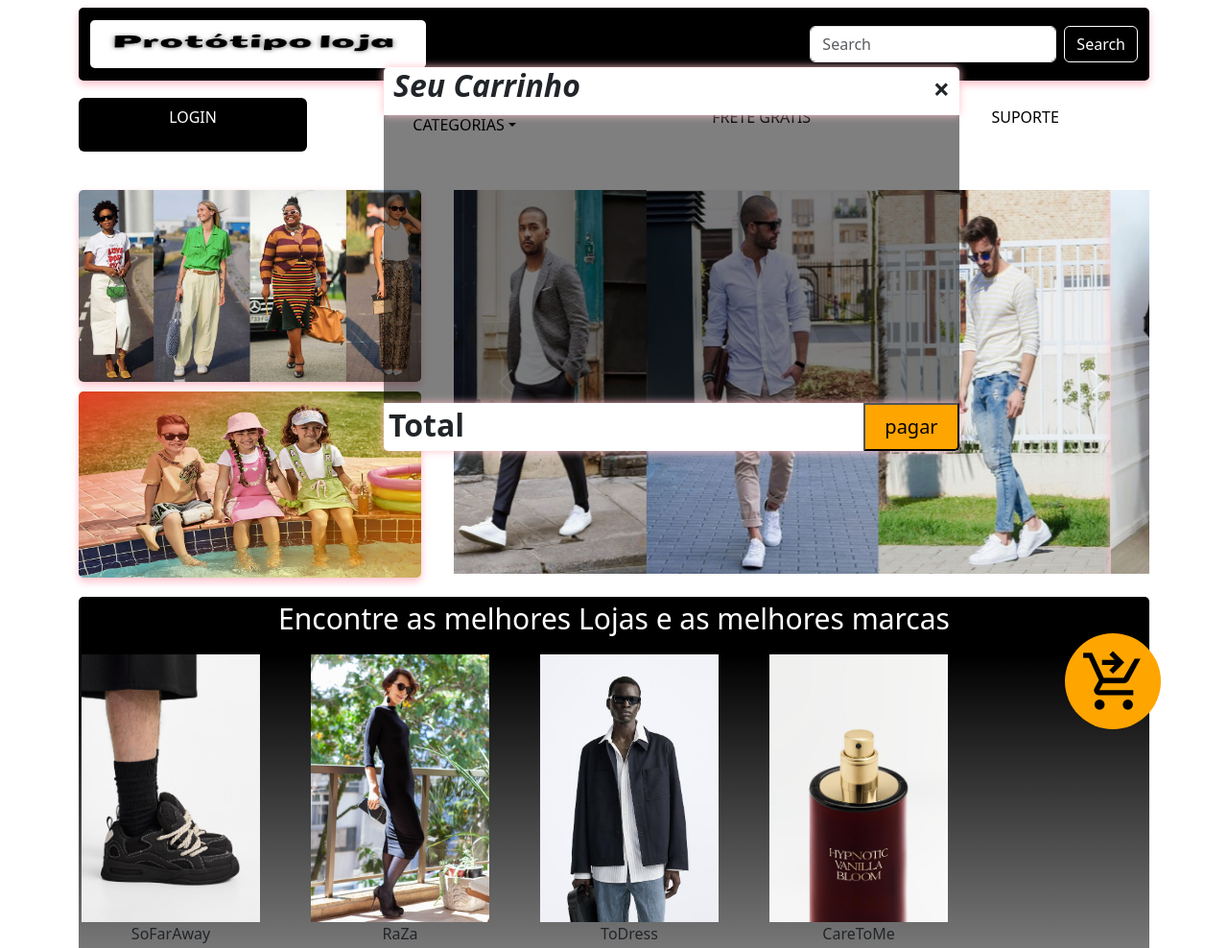
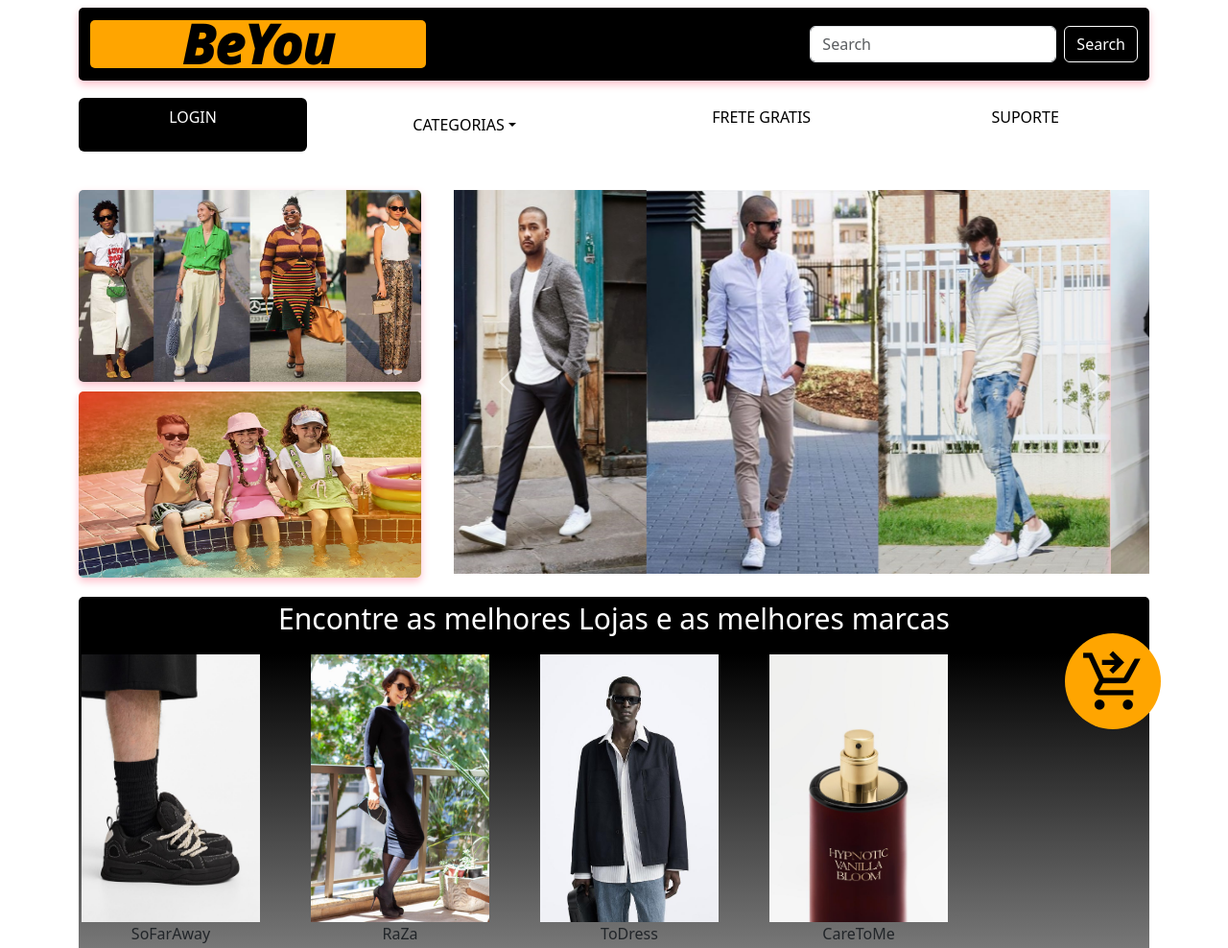
Before and after one commit to jandersn01/projeto-loja, a website built with Vite: page src/index.html in a window 1280 px wide. Shown: the top 988 px of the page at 96% size. Built offline with nearby package versions, Linux system fonts and the light colour scheme; files whose address does not match are found by name.

Commit message:
todos os requisitos foram cumpridos

```diff
--- a/src/css/style-carrinho.css
+++ b/src/css/style-carrinho.css
@@ -1,5 +1,5 @@
 .telamodal{
-    display: flex;
+    display: none;
     flex-direction: column;
     position: fixed;
     top: 70px;
@@ -74,8 +74,9 @@
 
 .pagamento button{
     background-color: orange;
-    width: 100px;
+    width: 150px;
     font-size: 20px;
+    font-weight: 600;
     border-radius: 0px 0px 5px 0px;
 }
 
--- a/src/css/style.css
+++ b/src/css/style.css
@@ -55,18 +55,21 @@
 #topo .logo .logomarca{
     height: 50px;
     width: 350px;
-    background-color: black;
+    background-color: orange;
     border-radius: 5px;
+    display: flex;
+    justify-content: center;
+    align-items: center;
 
 }
 
-#topo .logo .logomarca img{
-    height: 50px;
-    width: 350px;
-    background-color: black;
-    border-radius: 5px;
+#topo .logo .logomarca span{
+  font-weight: 1000;
+  font-style: italic;
+  font-size: 55px;
 
 }
+
 
 .barra {
     position: sticky;
@@ -90,10 +93,13 @@
     height: 100px;
     box-shadow: 0px 4px 8px PINK;
     border-radius: 5px;
+    display: flex;
+    flex-direction: column;
+    justify-content:space-around;
+    align-items: center;
   }
 
   #rodape p{
-    text-align: center;
     color: white;
   }
 
--- a/src/index.html
+++ b/src/index.html
@@ -14,7 +14,7 @@
         <div class="container-fluid">
           <span class="logo navbar-brand" href="#">
             <div class="logomarca">
-              <img src="./public/prototipoloja.png" alt="">
+              <span>BeYou</span>
             </div>
           </span>
           <button class="navbar-toggler" type="button" data-bs-toggle="collapse" data-bs-target="#navbarSupportedContent" aria-controls="navbarSupportedContent" aria-expanded="false" aria-label="Toggle navigation">
--- a/src/js/main.js
+++ b/src/js/main.js
@@ -143,9 +143,11 @@
   if(event.target.id === 'lixeira'){
     const id = event.target.closest('.content-shopp-car').querySelector('img').getAttribute('data-id');
     const index = itensdocarrinho.findIndex(item => item.id != id);
-      itensdocarrinho.splice(index, 1);
+    itensdocarrinho.splice(index, 1);
     const cart = document.getElementById('itensdocarrinho');
     cart.innerHTML = itensdocarrinho.map((item) => carregarCarrinho(item));
+    const total = document.querySelector('.pagamento .valorTotal')
+    total.innerHTML = `R$${itensdocarrinho.map((item) => item.preconum).reduce((acc,preco) => acc + preco,0)}`
   }
 }
 const conteudo = document.getElementById('itensdocarrinho');
```
